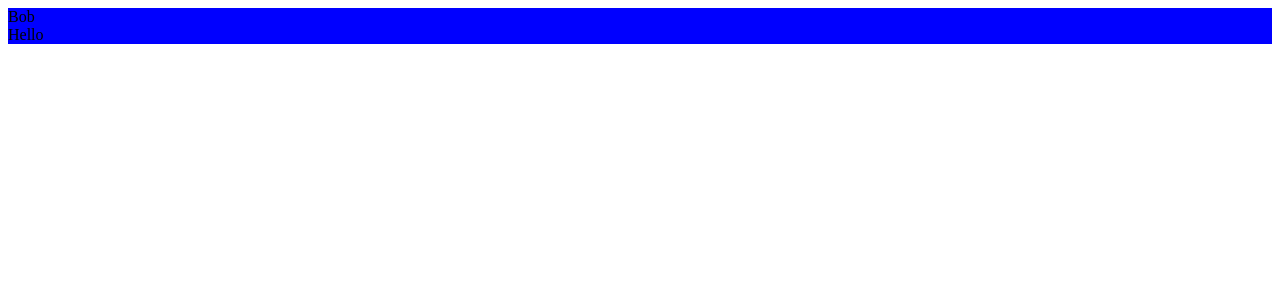
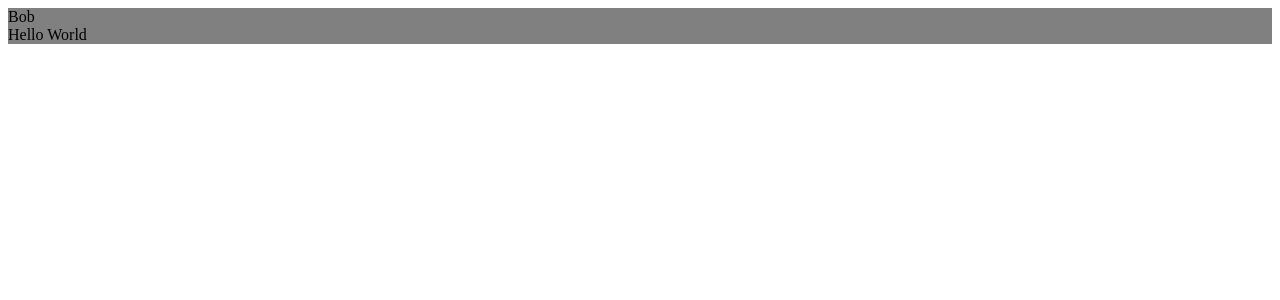
Before and after one commit to t-naganuma/webpack-react-typescript-boilerplate, a React app: page / in a window 1280 px wide. Shown: the top 300 px of the page. Built offline with nearby package versions, Linux system fonts and the light colour scheme.

Commit message:
dev server

```diff
--- a/package.json
+++ b/package.json
@@ -5,7 +5,7 @@
   "main": "index.js",
   "scripts": {
     "test": "echo \"Error: no test specified\" && exit 1",
-    "dev": "webpack --mode=development",
+    "dev": "webpack-dev-server --mode=development",
     "build": "webpack --mode=production",
     "tsm": "typed-scss-modules src --watch --implementation sass --nameFormat none"
   },
--- a/src/index.scss
+++ b/src/index.scss
@@ -1,4 +1,4 @@
 .div {
-  background-color: blue;
+  background-color: gray;
   display: grid;
 }
--- a/src/index.tsx
+++ b/src/index.tsx
@@ -19,7 +19,7 @@ const App = () => {
   return (
     <div className={styles.div}>
       <Header id="header" name="Bob" />
-      Hello
+      Hello World
     </div>
   )
 };
--- a/webpack.config.js
+++ b/webpack.config.js
@@ -67,5 +67,10 @@ module.exports = {
       filename: "index.html",
     }),
   ],
-  devServer: {},
+  devServer: {
+    static: {
+      directory: path.resolve(__dirname, "dist"),
+    },
+    open: true,
+  },
 };
```
